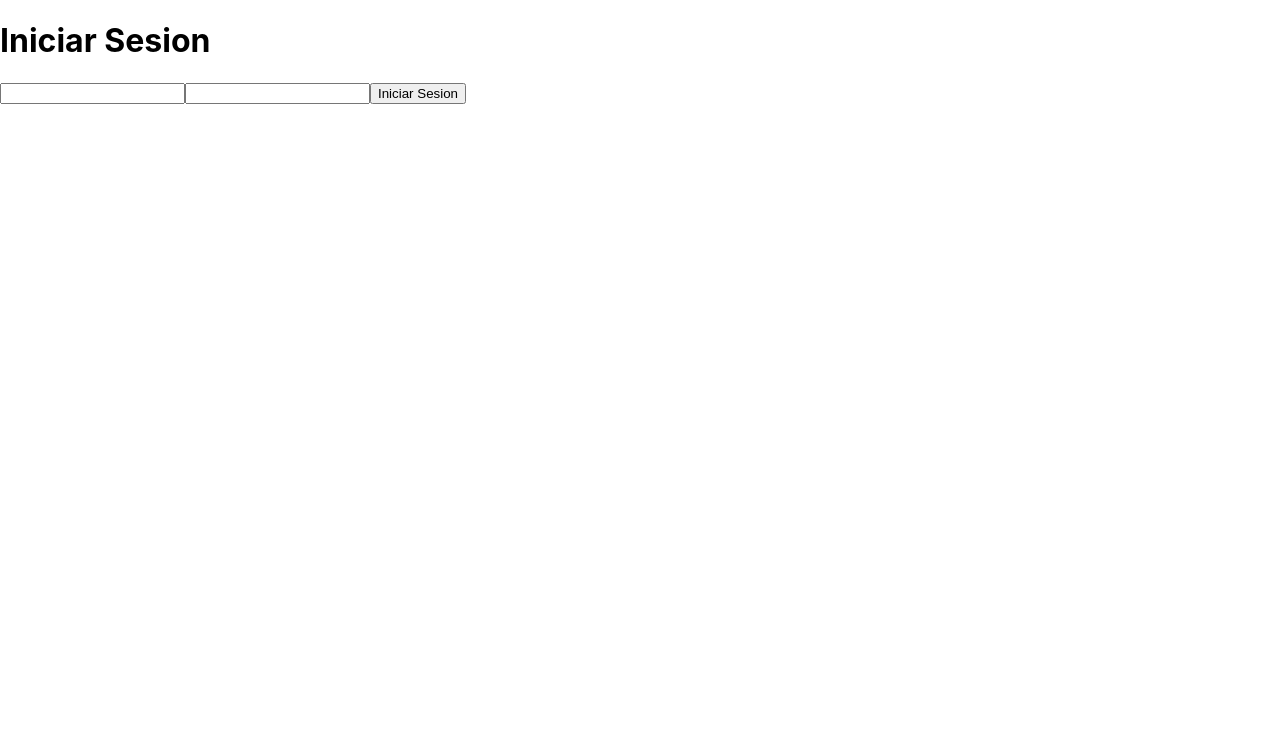
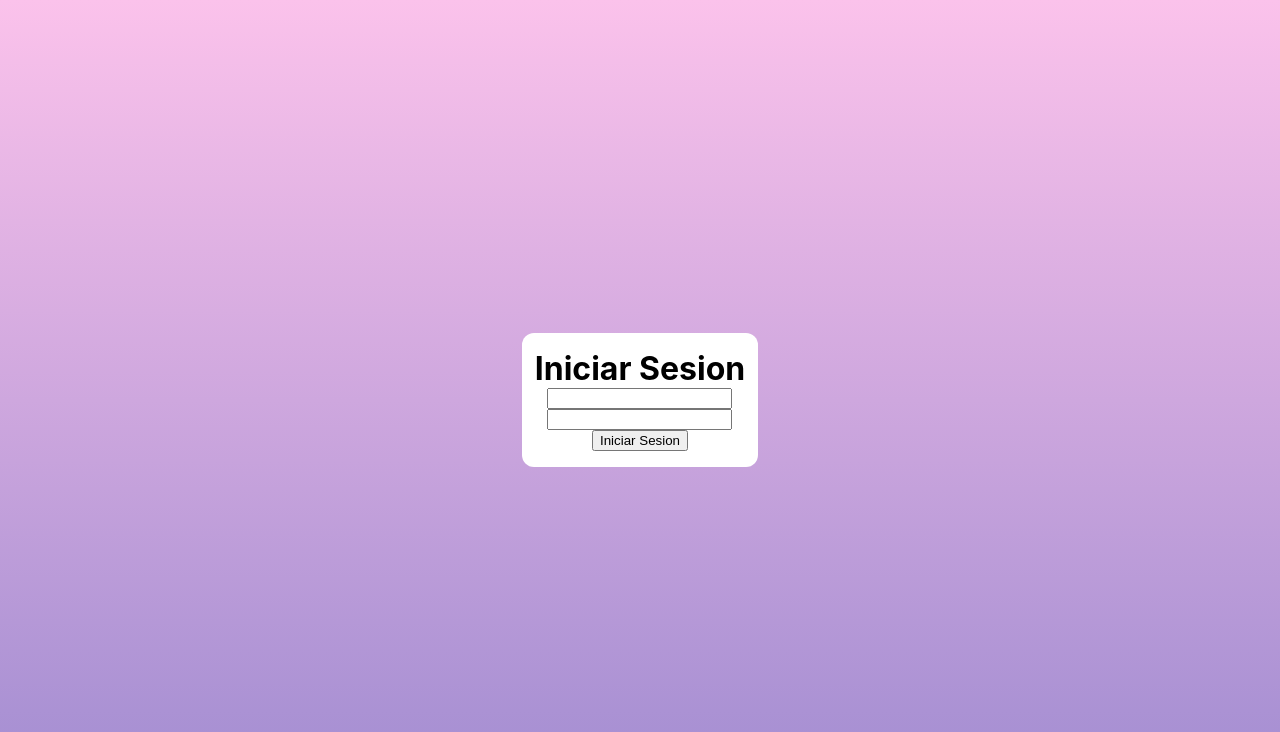
Before and after one commit to AvisSHACk/app_linktree, a React (Create React App) app: page /iniciarsesion in a window 1280 px wide. Shown: the top 732 px of the page. Built offline with nearby package versions, Linux system fonts and the light colour scheme; no server answers.

Commit message:
Se agregaron algunos estilos css

```diff
--- a/src/componentes/Header.js
+++ b/src/componentes/Header.js
@@ -2,13 +2,14 @@ import { NavLink } from "react-router-dom";
 const Header = () => {
     return (
         <header>
-            <h1>Logo</h1>
-            <nav>
-                <NavLink to="/">Inicio</NavLink>
-                <NavLink to="/dashboard">Dashboard</NavLink>
-            </nav>
+            <div className="contenedorLayout--row">
+                <h1>Logo</h1>
+                <nav>
+                    <NavLink to="/">Inicio</NavLink>
+                    <NavLink to="/dashboard">Dashboard</NavLink>
+                </nav>
+            </div>
         </header>
      );
 }
-
 export default Header;
--- /dev/null
+++ b/src/elementos/ContenedorLayout.js
@@ -0,0 +1,7 @@
+import styled from "styled-components";
+const ContenedorLayout = styled.div`
+
+    background-color: #fff;
+`
+
+export {ContenedorLayout};
--- /dev/null
+++ b/src/elementos/Formulario.js
@@ -0,0 +1,21 @@
+import styled from "styled-components";
+const Contenedor = styled.div`
+    display: flex;
+    flex-direction: column;
+    justify-content: center;
+    align-items: center;
+    height: 100vh;
+
+`
+
+const Formulario = styled.form`
+    display: flex;
+    flex-direction: column;
+    align-items: center;
+    justify-content: center;
+    background-color: #fff;
+    border-radius:12px;
+    padding: 1rem .8rem;
+`
+
+export {Contenedor, Formulario};
--- a/src/index.css
+++ b/src/index.css
@@ -5,9 +5,28 @@ body {
     sans-serif;
   -webkit-font-smoothing: antialiased;
   -moz-osx-font-smoothing: grayscale;
+  background-image: linear-gradient(to top, #a18cd1 0%, #fbc2eb 100%);
 }
 
 code {
   font-family: source-code-pro, Menlo, Monaco, Consolas, 'Courier New',
     monospace;
 }
+
+h1, h2, h3, h4, h5, h6 {
+  margin: 0;
+}
+
+.contenedorLayout,
+[class*="contenedorLayout--"] {
+  width: 90%;
+  max-width: 1200px;
+  margin-left: auto;
+  margin-right: auto;
+}
+
+.contenedorLayout--row {
+  display: flex;
+  justify-content: space-between;
+  align-items: center;
+}
--- a/src/rutas/Iniciarsesion.js
+++ b/src/rutas/Iniciarsesion.js
@@ -1,6 +1,7 @@
 import { useState } from "react";
 import { useNavigate } from "react-router-dom";
 import { auth, signInWithEmailAndPassword  } from "./../firebase/firebaseConfig";
+import { Contenedor, Formulario } from "../elementos/Formulario";
 
 const Iniciarsesion = () => {
     const [correo, cambiarCorreo] = useState('');
@@ -38,8 +39,10 @@ const Iniciarsesion = () => {
     }
     return (
         <>
+
+        <Contenedor>
+            <Formulario action="" onSubmit={handleSubmit}>
             <h1>Iniciar Sesion</h1>
-            <form action="" onSubmit={handleSubmit}>
                 <input
                     type="text"
                     name="correo"
@@ -57,10 +60,13 @@ const Iniciarsesion = () => {
                 />
 
                 <button>Iniciar Sesion</button>
-            </form>
+            </Formulario>
             <div className="mensaje">{mensaje}</div>
+        </Contenedor>
         </>
      );
 }
 
+
+
 export default Iniciarsesion;
--- a/src/rutas/Inicio.js
+++ b/src/rutas/Inicio.js
@@ -7,6 +7,7 @@ import { Link } from "react-router-dom";
 import ButtonCerrarSesion from "../componentes/ButtonCerrarSesion";
 import obtenerFotoPerfil from "../firebase/obtenerFotoPerfil";
 import Header from "../componentes/Header";
+import { ContenedorLayout } from "../elementos/ContenedorLayout";
 
 const Inicio = () => {
     const [photo, cambiarPhoto] = useState('');
@@ -28,6 +29,9 @@ const Inicio = () => {
     return (
         <>
             <Header />
+
+                <div className="contenedorLayout">
+                    <ContenedorLayout>
                         <h2>Inicio</h2>
 
                         <img src={photo} alt="" />
@@ -46,6 +50,8 @@ const Inicio = () => {
                         <Link to={`/editProfile/${usuario.uid}`}>Editar perfil</Link>
 
                         <ButtonCerrarSesion />
+                    </ContenedorLayout>
+                </div>
         </>
 
     );
--- a/src/rutas/Registro.js
+++ b/src/rutas/Registro.js
@@ -56,6 +56,8 @@ const Registro = () => {
     }
     return (
         <>
+
+            <div className="container">
                 <h1>Registro</h1>
                 <form action="" onSubmit={handleSubmit}>
                     <input
@@ -88,6 +90,7 @@ const Registro = () => {
                     <button>Registrarse</button>
                 </form>
                 <div className="mensaje">{mensaje}</div>
+            </div>
         </>
      );
 }
```
Lines whose indentation alone changed are shown as unchanged.
